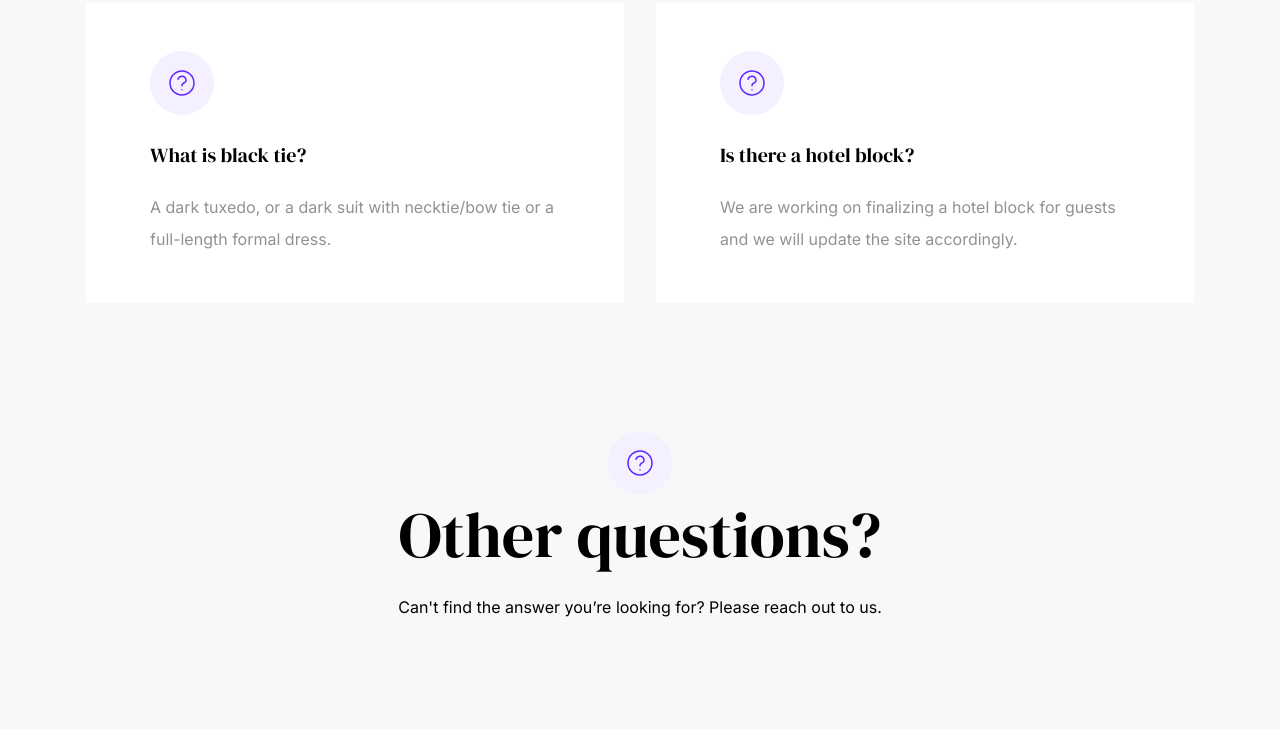
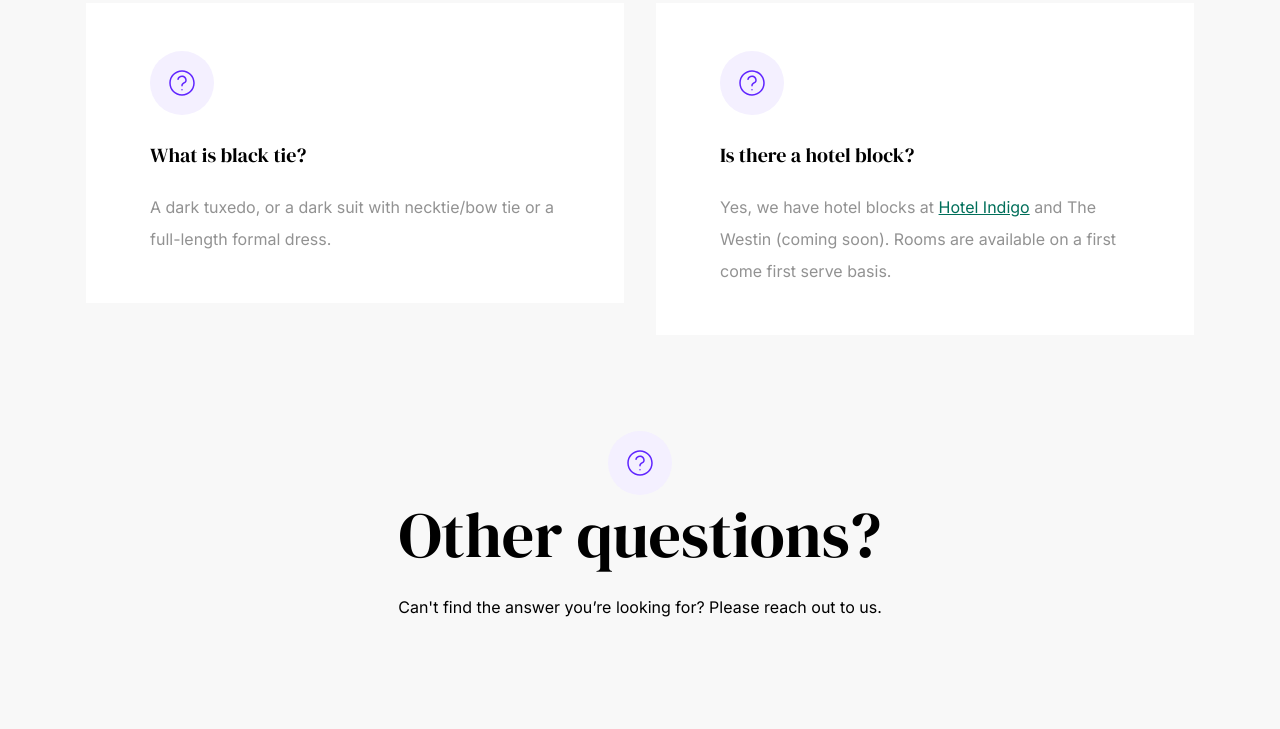
Before and after one commit to josephvtesta/mandy-joey, a plain HTML site: page index.html in a window 1280 px wide. Shown: the part 3742-4471 px from the top of the page. Drawn offline with nearby package versions, Linux system fonts and the light colour scheme.

Commit message:
added hotel block

```diff
--- a/index.html
+++ b/index.html
@@ -188,7 +188,7 @@
             <div class="bg-white py-12 px-6 px-md-16">
               <img class="img-fluid" src="pstls-assets/icons/faq-info.svg" alt="">
               <h5 class="mt-6 lh-lg mb-5 font-heading">Is there a hotel block?</h5>
-              <p class="text-muted lh-lg mb-0">We are working on finalizing a hotel block for guests and we will update the site accordingly.</p>
+              <p class="text-muted lh-lg mb-0">Yes, we have hotel blocks at <a href="https://www.ihg.com/hotelindigo/hotels/us/en/find-hotels/select-roomrate?fromRedirect=true&qSrt=sBR&qIta=99801505&icdv=99801505&qSlH=clehr&qCiD=05&qCiMy=062024&qCoD=07&qCoMy=062024&qGrpCd=LTW&qAAR=6CBARC&qRtP=6CBARC&setPMCookies=true&qSHBrC=IN&qDest=651%20Huron%20Road,%20Cleveland,%20OH,%20US&srb_u=1&qChAge=&qRmFltr=" target="_blank">Hotel Indigo</a> and The Westin (coming soon). Rooms are available on a first come first serve basis.</p>
             </div>
           </div>
         </div>
```
Also changed, not shown: wedding-shower.html (+1 -1 lines).
